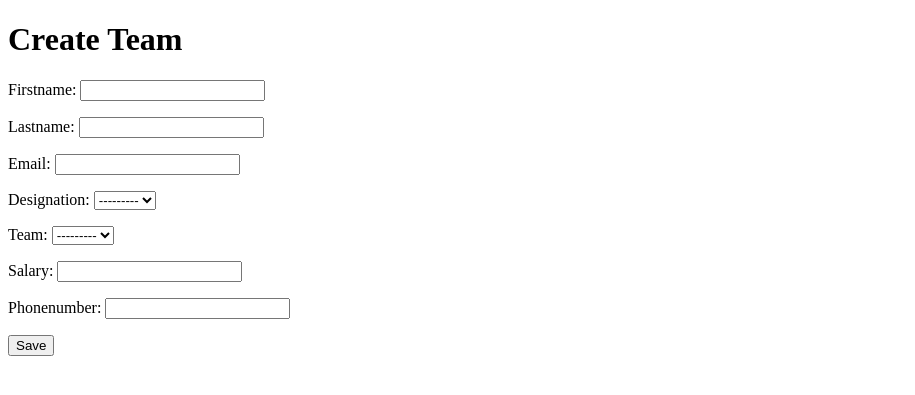
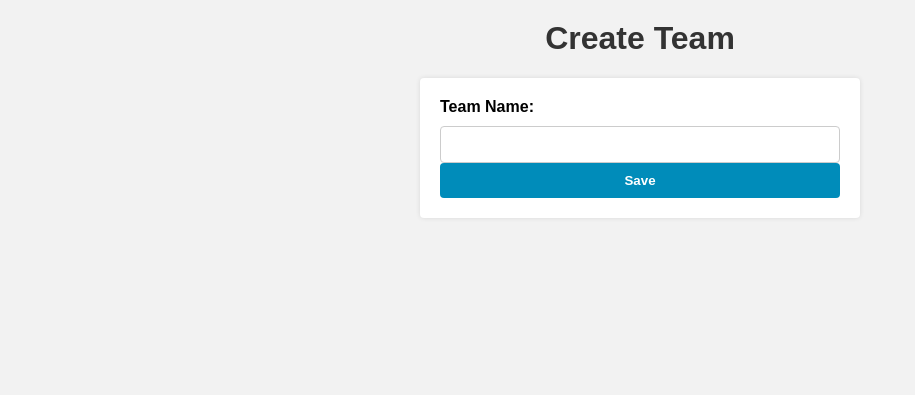
Before and after one commit to codewithmanuu/EmployeeManagement, a Django app: template employeapp/templates/team.html in a window 1280 px wide. Shown: the top 395 px of the page, without its empty margins (0-915 px from the left). Run offline with Django 4.2, Linux system fonts and the light colour scheme; the template is opened without the code that fills it: values that come from a table or form of the project are taken from there, others are empty.

Commit message:
updates in EMP

```diff
--- a/employeapp/models.py
+++ b/employeapp/models.py
@@ -27,7 +27,7 @@ class EmployeeModel(models.Model):
         designation = models.ForeignKey(Designation, on_delete=models.CASCADE)
         team = models.ForeignKey(Team, on_delete=models.CASCADE)
         salary = models.IntegerField()
-        phonenumber = models.IntegerField()
+        phonenumber = models.BigIntegerField()
 
         def save(self, *args, **kwargs):
             if not self.EmployeeID:
--- a/employeapp/templates/team.html
+++ b/employeapp/templates/team.html
@@ -1,15 +1,57 @@
-
 <!DOCTYPE html>
 <html>
 <head>
     <title>Create Team</title>
+    <style>
+        body {
+            font-family: Arial, sans-serif;
+            background-color: #f2f2f2;
+        }
+        h1 {
+            text-align: center;
+            margin-top: 20px;
+            color: #333;
+        }
+        form {
+            width: 400px;
+            margin: 0 auto;
+            background-color: #fff;
+            padding: 20px;
+            border-radius: 4px;
+            box-shadow: 0 0 5px rgba(0, 0, 0, 0.1);
+        }
+        label {
+            display: block;
+            margin-bottom: 10px;
+            font-weight: bold;
+        }
+        input[type="text"], input[type="submit"] {
+            width: 100%;
+            padding: 10px;
+            border: 1px solid #ccc;
+            border-radius: 4px;
+            box-sizing: border-box;
+        }
+        input[type="submit"] {
+            background-color: #008CBA;
+            border: none;
+            color: white;
+            font-weight: bold;
+            cursor: pointer;
+        }
+        input[type="submit"]:hover {
+            background-color: #006080;
+        }
+    </style>
 </head>
 <body>
     <h1>Create Team</h1>
     <form method="post">
         {% csrf_token %}
-        {{ form.as_p }}
-        <button type="submit">Save</button>
+        <label for="id_Createteam">Team Name:</label>
+        <input type="text" id="id_Createteam" name="Createteam" required>
+        <br>
+        <input type="submit" value="Save">
     </form>
 </body>
 </html>
```
Also changed, not shown: requirements.txt (added, +9 -0 lines), README.md, employeapp/migrations/0007_alter_employeemodel_phonenumber.py (added).
